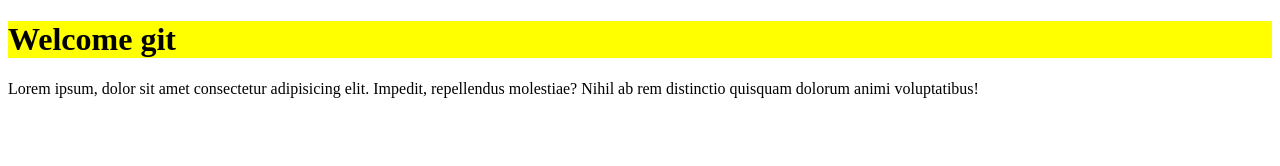
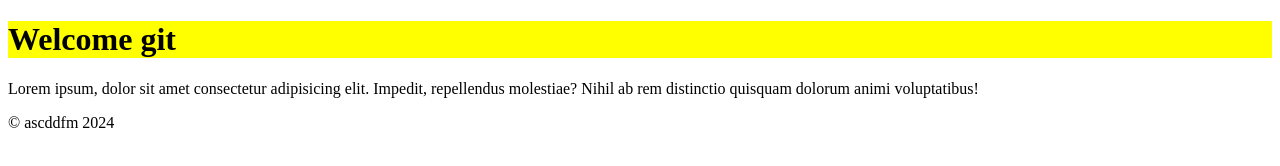
Before and after one commit to mustafo20072020/github, a plain HTML site: page index.html in a window 1280 px wide. Drawn offline with Linux system fonts and the light colour scheme.

Commit message:
added footer index.html

```diff
--- a/index.html
+++ b/index.html
@@ -13,5 +13,8 @@
     <div>
         <p>Lorem ipsum, dolor sit amet consectetur adipisicing elit. Impedit, repellendus molestiae? Nihil ab rem distinctio quisquam dolorum animi voluptatibus!</p>
     </div>
+    <footer>
+        <p> &copy; ascddfm 2024</p>
+    </footer>
 </body>
 </html>
```
